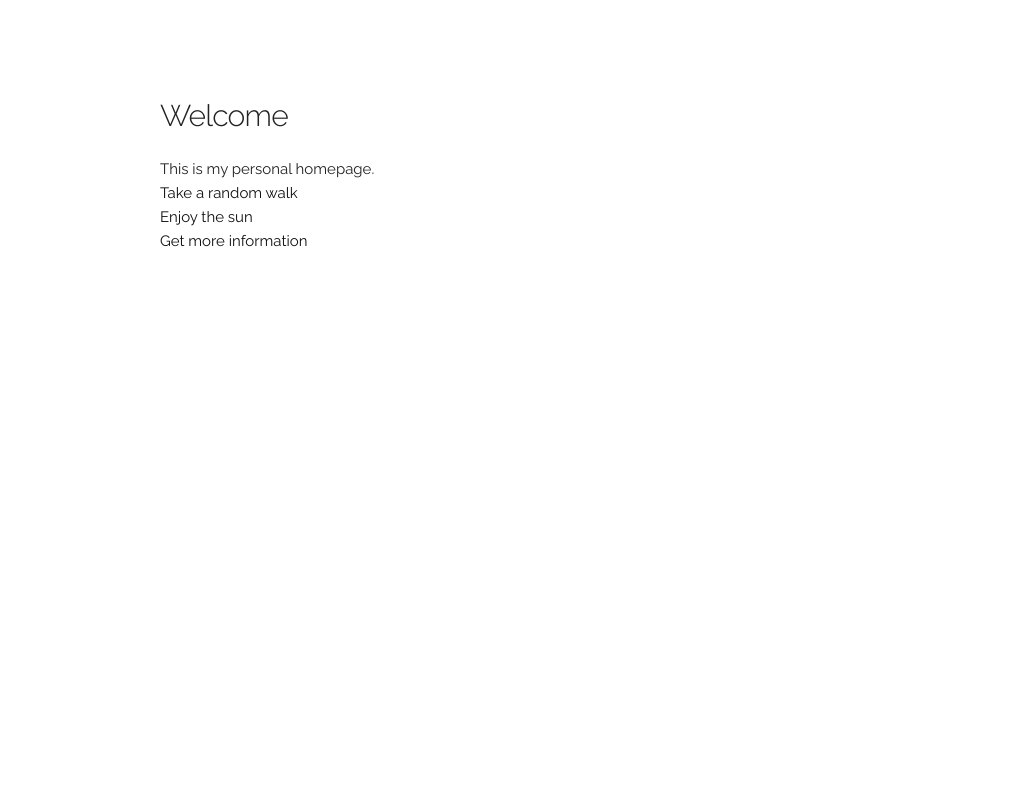
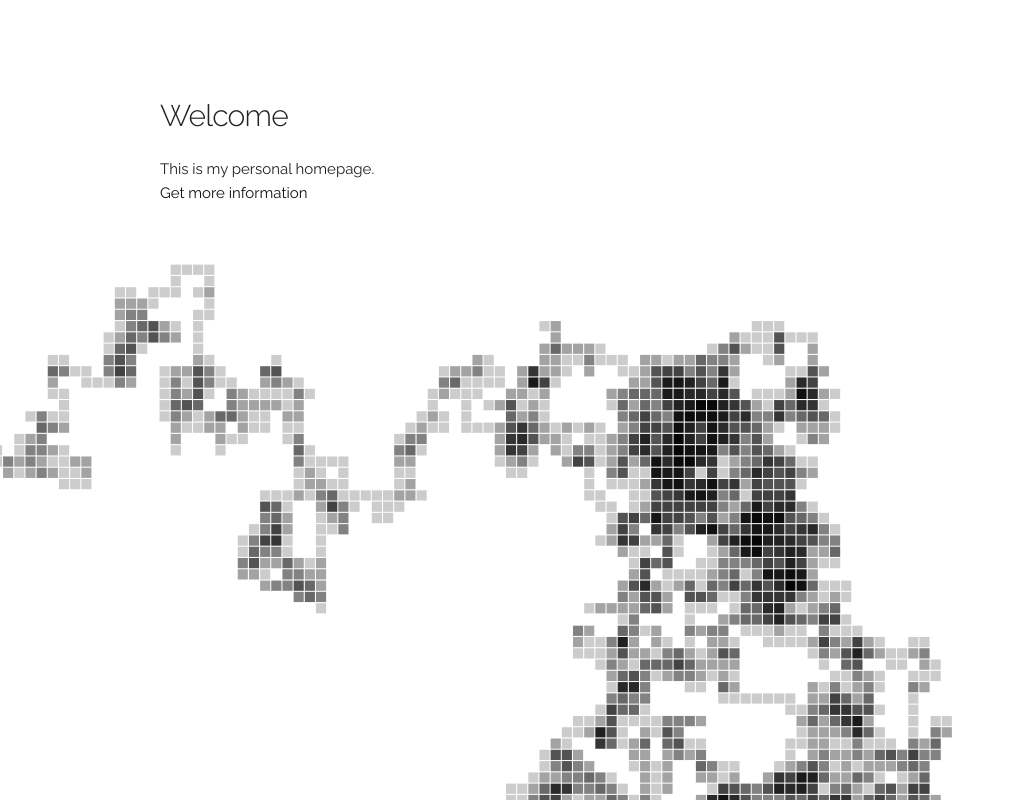
Before and after one commit to pietdaniel/piet.us, a plain HTML site: page index.html in a window 1280 px wide. Shown: the whole page, without its empty margins (0-1015 px from the left). Drawn offline with nearby package versions, Linux system fonts and the light colour scheme.

Commit message:
Random walk as background

```diff
--- /dev/null
+++ b/css/index.css
@@ -0,0 +1,8 @@
+canvas {
+  position:absolute;
+  top:0;
+  left:0;
+  width:100%;
+  height:100%;
+  z-index:-1;
+}
--- a/index.html
+++ b/index.html
@@ -9,18 +9,19 @@
   <link href="//fonts.googleapis.com/css?family=Raleway:400,300,600" rel="stylesheet" type="text/css">
   <link rel="stylesheet" href="css/normalize.css">
   <link rel="stylesheet" href="css/skeleton.css">
+  <link rel="stylesheet" href="css/index.css">
   <link rel="icon" type="image/jpg" href="images/favicon.jpg">
   <script src="http://ajax.googleapis.com/ajax/libs/jquery/1.10.2/jquery.min.js" ></script>
+  <script src="/projects/randomwalk/random_walk.js"></script>
   <script src="/js/index.js"></script>
 </head>
+<canvas id="canvas"></canvas>
 <body>
   <div class="container">
     <div class="row">
       <div class="one-half column" style="margin-top: 10%">
         <h4>Welcome</h4>
         <div>This is my personal homepage.</div>
-        <div><a href="projects/randomwalk">Take a random walk</a</div>
-        <div><a href="projects/waterfront">Enjoy the sun</a></div>
         <div><a href="contact.html">Get more information</a></div>
       </div>
     </div>
--- a/js/index.js
+++ b/js/index.js
@@ -10,6 +10,4 @@ $(document).ready(function() {
       marginLeft:"0.0in",
     }, 400);
   });
-
-
 });
```
